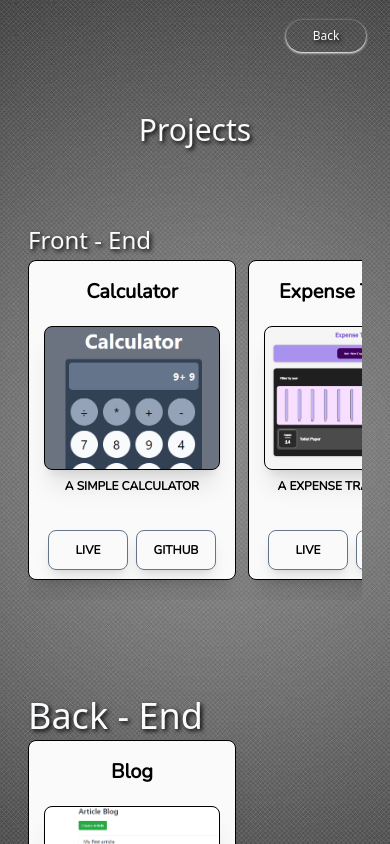
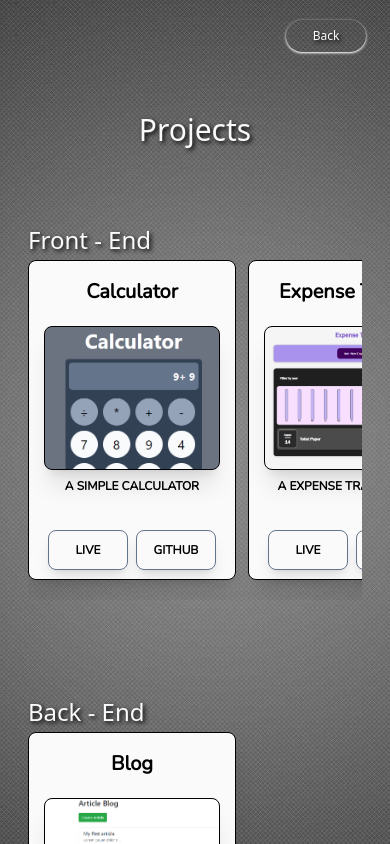
Before and after one commit to Gilson96/myPortfolio, a React (Create React App) app: page / in a window 390 px wide. Both pictures are taken after a click on the button "Projects". Built offline with nearby package versions, Linux system fonts and the light colour scheme; a web font is replaced by a local one.

Commit message:
Fix media queries

```diff
--- a/src/components/projects.js
+++ b/src/components/projects.js
@@ -135,7 +135,7 @@ const Projects = ({ back }) => {
 
         <div className='flex flex-col justify-between p-5 m-2'>
 
-          <h1 className='relative top-7 text-4xl text-gray-50 my-3' id='name-font'>
+          <h1 className='relative top-7 text-4xl text-gray-50 my-3 max-[425px]:text-2xl' id='name-font'>
             Back - End
           </h1>
 
@@ -157,7 +157,7 @@ const Projects = ({ back }) => {
 
         <div className='flex flex-col justify-between p-5 m-2'>
 
-          <h1 className='relative top-7 text-4xl text-gray-50 my-3' id='name-font'>
+          <h1 className='relative top-7 text-4xl text-gray-50 my-3 max-[425px]:text-2xl' id='name-font'>
             Full - Stack
           </h1>
 
```
